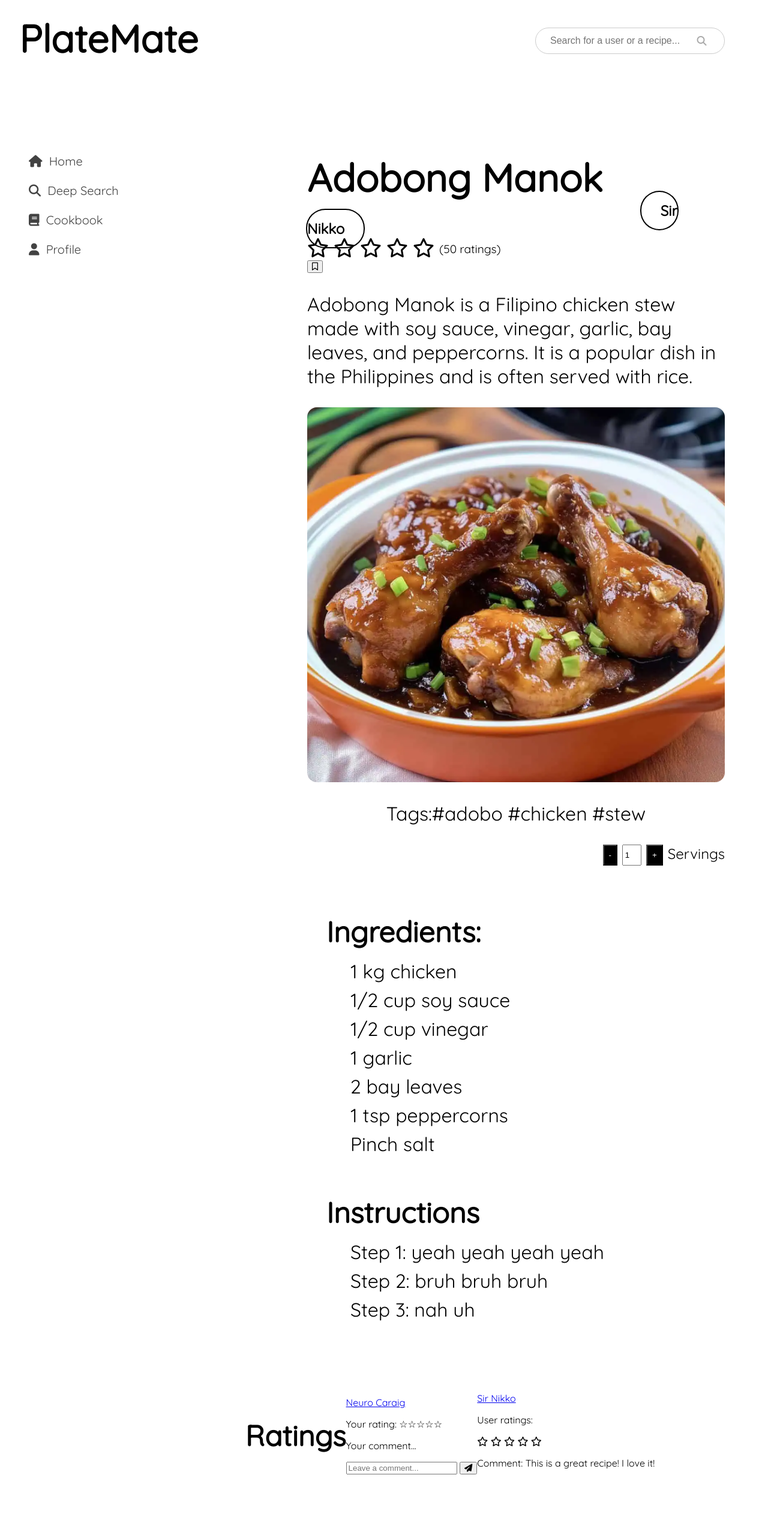
After one commit to iskwipi/126-final-project, a PHP site: page /displaypost.html in a window 1280 px wide. The commit adds this page. Shown: the whole page at 60% size. Run offline with PHP 8.4, Linux system fonts and the light colour scheme; some libraries are stand-ins or nearby versions.

Commit message:
added displaypost html,, initial designs yet

```diff
--- a/cookbook.html
+++ b/cookbook.html
@@ -8,8 +8,6 @@
         <script src="https://kit.fontawesome.com/dbc4f87d4f.js" crossorigin="anonymous"></script>
     </head>
     <body>
-
-
         <div class="title-bar">
             <h1>PlateMate</h1>
             <div class="search-bar">
--- /dev/null
+++ b/displaypost.html
@@ -0,0 +1,141 @@
+<!DOCTYPE html>
+<html lang="en">
+    <head>
+        <meta charset="UTF-8">
+        <title> Platemate Cook Book </title>
+        <link href='https://fonts.googleapis.com/css?family=Quicksand' rel='stylesheet'>
+        <link rel="stylesheet" href="style.css">
+        <script src="https://kit.fontawesome.com/dbc4f87d4f.js" crossorigin="anonymous"></script>
+    </head>
+    <body>
+        <div class="title-bar">
+            <h1>PlateMate</h1>
+            <div class="search-bar">
+                <input type="text" id="searchInput" placeholder="Search for a user or a recipe...">
+                <i class="fa-solid fa-magnifying-glass"></i>
+            </div>
+        </div>
+
+        <div class="left-panel">
+            <a href="homepage.html"><i class="fa-solid fa-house"></i> Home</a>
+            <a href="deepsearch.html"><i class="fa-solid fa-magnifying-glass"></i> Deep Search</a>
+            <a href="cookbook.html"><i class="fa-solid fa-book"></i> Cookbook</a>
+            <a href="profile.html"><i class="fa-solid fa-user"></i> Profile</a>
+        </div>
+
+        <div class="display-post-feed">
+            <div class="post-container">
+                <div class="post-title">
+                    <h2>Adobong Manok</h2>
+                    <div class="bookmark">
+                        <button type="button">
+                            <i class="fa-regular fa-bookmark"></i>
+                        </button>
+                    </div>
+                    <div id="poster-profile">
+                        <a href="profile.html">Sir Nikko</a>
+                    </div>
+                    <div class="post-rate">
+                        <button type="button">
+                            <i class="fa-regular fa-star"></i>
+                        </button>
+                        <button type="button" class="rate-button">
+                            <i class="fa-regular fa-star"></i>
+                        </button>
+                        <button type="button" class="rate-button">
+                            <i class="fa-regular fa-star"></i>
+                        </button>
+                        <button type="button" class="rate-button">
+                            <i class="fa-regular fa-star"></i>
+                        </button>
+                        <button type="button" class="rate-button">
+                            <i class="fa-regular fa-star"></i>
+                        </button>
+                        <p>(50 ratings)</p>
+                    </div>
+                    <div class="post-bookmark">
+                        <button type="button">
+                            <i class="fa-regular fa-bookmark"></i>
+                        </button>
+                    </div>
+                </div>
+                    <div class="post-description">
+                        <p>Adobong Manok is a Filipino chicken stew made with soy sauce, vinegar, garlic, bay leaves, and peppercorns. It is a popular dish in the Philippines and is often served with rice.</p>
+                    </div>
+                    <div class="post-image">
+                        <img src="img.png" alt="recipe image">
+                    </div>
+                    <div class="post-tags">
+                        <p>Tags: </p>
+                        <p>#adobo #chicken #stew</p>
+                    </div>
+                    <div class="servings-multiplier">
+                        <button type="button" id="decrement-servings" class="servings-btn">-</button>
+                            <input type="number" id="servings-count" value="1" min="1" readonly>
+                            <button type="button" id="increment-servings" class="servings-btn">+</button>
+                            <p>Servings</p>
+                    </div>
+                    <div class="recipe-information">
+                        <h3>Ingredients:</h3>
+                        <div class="post-ingredients">
+                            <ul>
+                                <li>1 kg chicken</li>
+                                <li>1/2 cup soy sauce</li>
+                                <li>1/2 cup vinegar</li>
+                                <li>1 garlic</li>
+                                <li>2 bay leaves</li>
+                                <li>1 tsp peppercorns</li>
+                                <li>Pinch salt</li>
+                            </ul>
+                        </div>
+                        <div class="recipe-instructions">
+                            <h4>Instructions</h4>
+                            <div class="recipe-steps">
+                                <ul>
+                                    <li>Step 1: yeah yeah yeah yeah</li>
+                                    <li>Step 2: bruh bruh bruh</li>
+                                    <li>Step 3: nah uh </li>
+                                </ul>
+                            </div>
+                        </div>
+                    </div>
+            </div>
+                <div class="post-interactions">
+                    <h5>Ratings</h5>
+                    <div class="your-interactions">
+                        <div class="your-profile">
+                            <a href="profile.html">Neuro Caraig</a>
+                        </div>
+                        <div class="your-ratings">
+                            <p>Your rating: ☆☆☆☆☆</p>
+                        </div>
+                        <div class="your-comment">
+                            <p>Your comment...</p>
+                            <input type="text" id="comment-input" placeholder="Leave a comment...">
+                            <button type="button" id="comment-button">
+                                <i class="fa-solid fa-paper-plane"></i>
+                            </button>
+                        </div>
+                    </div>
+                    <div class="post-comments-ratings">
+                        <div class="interaction-container">
+                            <div class="user-profile">
+                                <a href="profile.html">Sir Nikko</a>
+                            </div>
+                            <div class="user-ratings">
+                                <p>User ratings:</p>
+                                <i class="fa-regular fa-star"></i>
+                                <i class="fa-regular fa-star"></i>
+                                <i class="fa-regular fa-star"></i>
+                                <i class="fa-regular fa-star"></i>
+                                <i class="fa-regular fa-star"></i>
+                            </div>
+                            <div class="user-comment">
+                                <p>Comment: This is a great recipe! I love it!</p>
+                            </div>
+                        </div>
+                    </div>
+                </div>
+        </div>
+    </body>
+</html>
--- a/homepage.html
+++ b/homepage.html
@@ -125,7 +125,7 @@
                 <button class="nav-button right-button">
                     <i class="fa-solid fa-chevron-right"></i>
                 </button>
-
+1
             </div>
 
             <div class="container">
--- a/style.css
+++ b/style.css
@@ -33,7 +33,7 @@ h2, h3, h4 {
     justify-content: center;
 }
 
-.search-bar input, .deep-search-bar input {
+.search-bar input, .deep-search-bar input, #comment-input input {
     border-radius: 5rem;
     padding: 0.75rem 2.5rem 0.75rem 1.5rem;
     font-size: 1rem;
@@ -54,19 +54,21 @@ h2, h3, h4 {
 
  #user a:hover, .ratings button:hover, .nav-button:hover,  .deep-search-button:hover, .post-recipe-button:hover,
 .upload-section input:hover, .search-bar input:hover, .upload-picture:hover, .deep-search-bar input:hover,
-.new-post-body input:hover, .recipe-button:hover, .user-button:hover, .follow-button:hover{
+.new-post-body input:hover, .recipe-button:hover, .user-button:hover, .follow-button:hover, #comment-button:hover,
+.rate-button:hover, #poster-profile a:hover, .servings-btn:hover
+{
     transform: translateY(-1px);
 }
 
-#user a:hover, .ratings button:hover, .nav-button:hover, .upload-picture:hover {
+#user a:hover, .ratings button:hover, .nav-button:hover, .upload-picture:hover, #poster-profile a:hover{
     background: rgba(135, 134, 134, 0.893);
 }
 
-.deep-search-button:hover,.post-recipe-button:hover, .recipe-button:hover, .user-button:hover, .follow-button:hover {
+.deep-search-button:hover,.post-recipe-button:hover, .recipe-button:hover, .user-button:hover, .follow-button:hover, .servings-btn:hover {
     background: rgba(35, 35, 35, 0.893);
 }
 
-.search-bar input:hover, .deep-search-bar input:hover, .new-post-body input:hover, .upload-section input:hover {
+.search-bar input:hover, .deep-search-bar input:hover, .new-post-body input:hover, .upload-section input:hover, #comment-input:hover  {
     background: rgba(233, 233, 233, 0.893);
 }
 
@@ -101,7 +103,7 @@ h2, h3, h4 {
     color:black
 }
 
-.feed, .deepsearch-feed, .post-container, .search-user-feed, .search-recipe-feed  {
+.feed, .deepsearch-feed, .post-container, .search-user-feed, .search-recipe-feed, .display-post-feed  {
     margin-top: 6rem ;
     margin-left: 220px;
     padding: 2rem;
@@ -245,7 +247,7 @@ hr {
 
 .title-field input, .description-field textarea, .serving-field input, .instructions-field input,
 .ingredients-field input, .tags-field input, .ingredients-field-search input, .posting-tags-field input,
-textarea {
+textarea, #comment-input input  {
     border-radius: 0.5rem;
     padding: 0.75rem 2.5rem 0.75rem 1.5rem;
     font-size: 1rem;
@@ -254,7 +256,7 @@ textarea {
     transition: box-shadow 0.3s ease, transform 0.2s ease;
 }
 
-.instructions-field input {
+.instructions-field input, #comment-input input {
     width: 46%;
 }
 
@@ -393,7 +395,7 @@ textarea {
     padding: 0;
 }
 
-.bookmark i {
+.bookmark i{
     position: absolute;
     top: 0;
     left: 0;
@@ -729,4 +731,101 @@ textarea {
     font-size: 0.9rem;
 }
 
-/* recipe search */
+/* display post */
+
+.post-title h2{
+    font-size: 4rem;
+    font-weight: bold;
+    margin: 0;
+}
+
+#poster-profile a {
+    text-decoration: none;
+    margin-left: 80%;
+    color: black;
+    padding: 1rem 2rem;
+    font-size: 1.5rem;
+    border-color: black;
+    border-radius: 3rem;
+    outline: 2px solid #000;
+    font-weight: bold;
+}
+
+.post-rate {
+    display: flex;
+    align-items: center;
+    gap: 0.5rem; /* space between text and stars */
+}
+
+.post-rate p {
+    margin: 0;
+    font-size: 1.2rem;
+    font-weight: 500;
+    display: flex;
+    align-items: center;
+}
+
+.recipe-information {
+    padding: 2rem;
+    border-color:black;
+}
+
+.post-rate button {
+    background: none ;
+    border: none;
+    box-shadow: none ;
+    padding: 0;
+    margin: 0;
+    cursor: pointer;
+    outline: none;
+    font-size: 2rem;
+}
+
+.post-image, .post-tags, .post-interactions {
+    display: flex;
+    justify-content: center;
+    align-items: center;
+    width: 100%;
+}
+
+.post-image img {
+    display: block;
+    max-width: 100%;
+    height: auto;
+    border-radius: 1rem;
+
+}
+
+.servings-multiplier {
+    display: flex;
+    gap: 0.5rem;
+    justify-content: flex-end;
+}
+
+.servings-multiplier p {
+    margin: 0;
+    font-size: 1.5rem;
+}
+
+#servings-count {
+    width: 1.5rem;
+    text-align: center;
+
+}
+.servings-btn {
+    cursor:pointer;
+    background: black;
+    color: white;
+    padding:  0.5rem;
+}
+
+.display-post-feed li {
+    list-style: none;
+    margin: 0.5rem 0;
+    font-size: 2rem;
+}
+
+.display-post-feed h3, .display-post-feed h4, .display-post-feed h5 {
+    font-size: 3rem;
+    text-align:left;
+}
```
Also changed, not shown: profile.html (+0 -16 lines).
